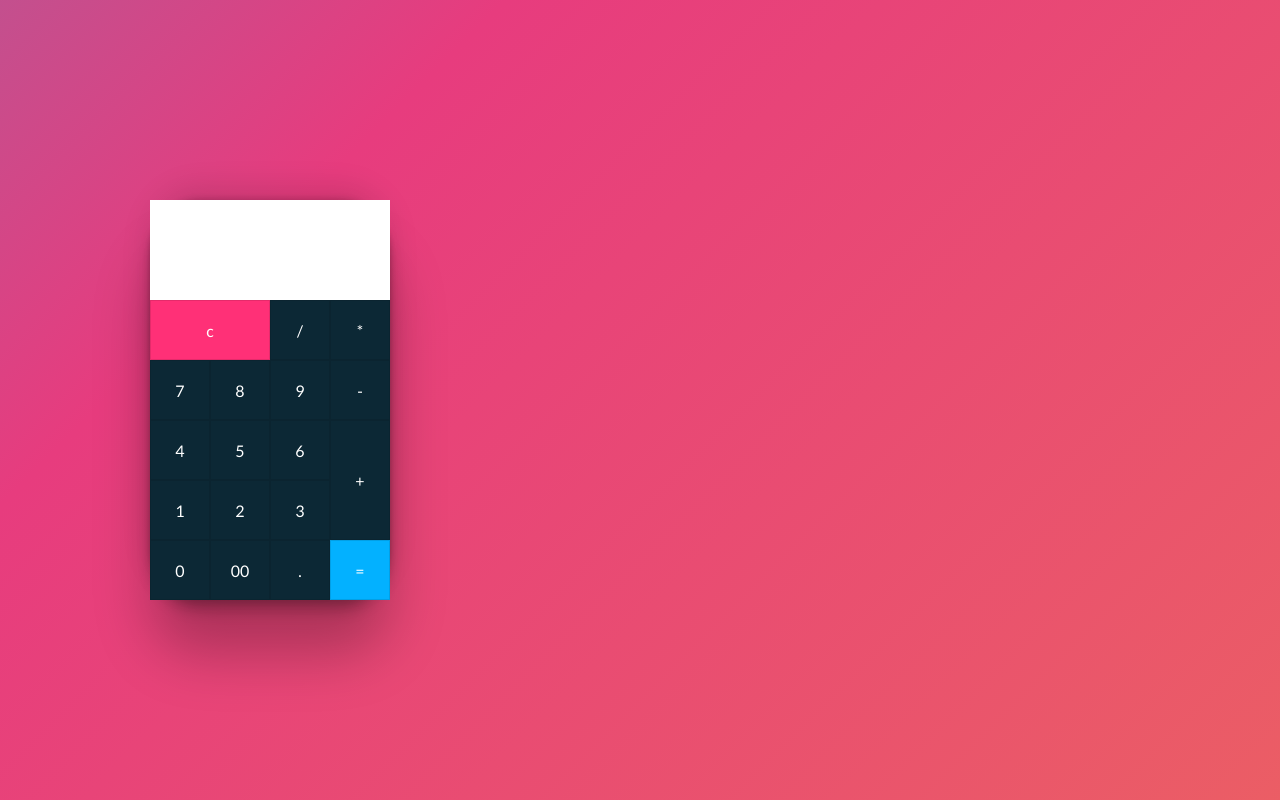
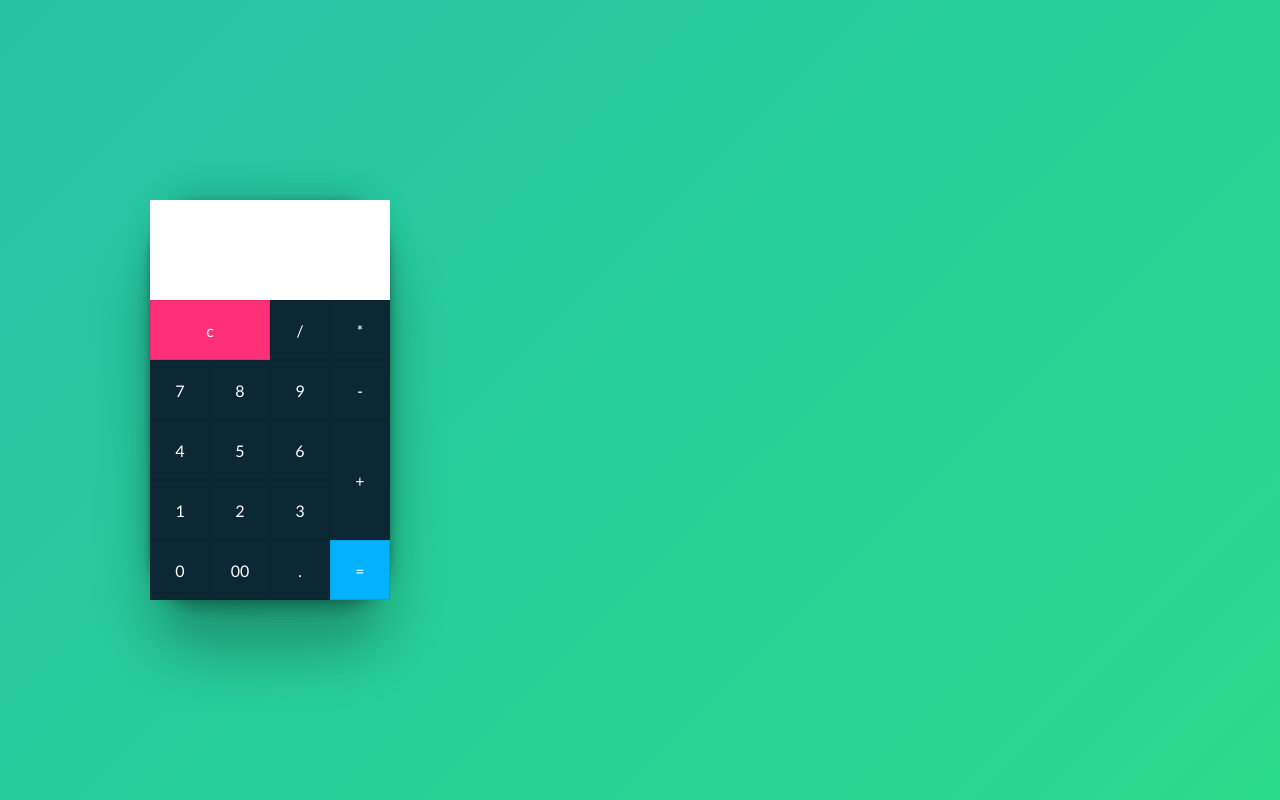
Before and after one commit to Pupz124/ONLINE-CALCULATOR, a plain HTML site: page index.html in a window 1280 px wide. Drawn offline with Linux system fonts and the light colour scheme.

Commit message:
New colors

```diff
--- a/styles.css
+++ b/styles.css
@@ -11,7 +11,7 @@ body {
         align-items: center;
         min-height: 100vh;
 	background: rgb(91,242,126);
-        background: linear-gradient(-45deg, #ee7752, #e73c7e, #23a6d5, #23d5ab);
+        background: linear-gradient(-45deg, #28e87c, #2889e8);
 	background-size: 400% 400%;
 	animation: gradient 10s ease infinite;
 }
```
